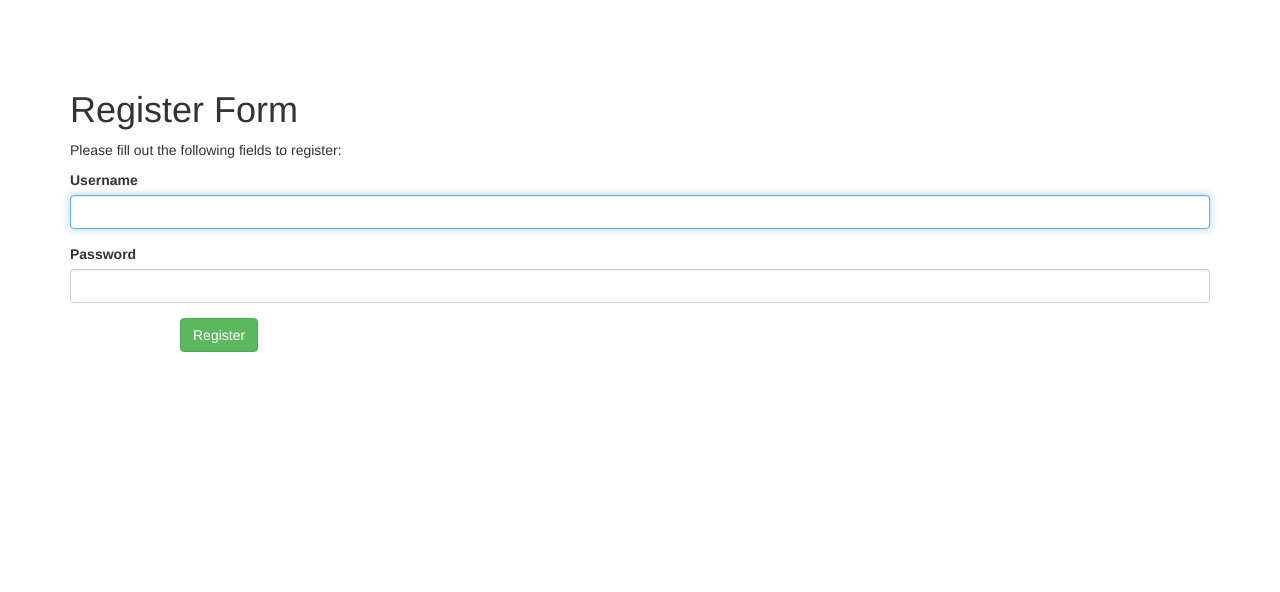
After one commit to skrasavin/Yii2, a Yii app: template lesson5/views/user/register-form.php in a window 1280 px wide. The commit adds this page. Shown: the top 592 px of the page. Run offline with PHP 8.4 and a stand-in for Yii, Linux system fonts and the light colour scheme; the template is opened without the code that fills it, so the values that code supplies are empty; form fields are guessed from the names that the template uses; some libraries are stand-ins or nearby versions.

Commit message:
add lesson5

```diff
--- a/lesson5/config/db.php
+++ b/lesson5/config/db.php
@@ -2,7 +2,7 @@
 
 return [
     'class' => yii\db\Connection::class,
-    'dsn' => 'mysql:host=192.168.1.70;dbname=admin_yii2',
+    'dsn' => 'mysql:host=192.168.1.106;dbname=admin_yii2',
     'username' => 'admin_serg',
     'password' => '111111',
     'charset' => 'utf8',
--- a/lesson5/config/web.php
+++ b/lesson5/config/web.php
@@ -20,7 +20,6 @@ $config = [
         '@bower' => '@vendor/bower-asset',
         '@npm' => '@vendor/npm-asset',
     ],
-
     'modules' => [],
 
     'components' => [
@@ -28,7 +27,10 @@ $config = [
             // !!! insert a secret key in the following (if it is empty) - this is required by cookie validation
             'cookieValidationKey' => 'Fet2SHWdQQCJgh9dFkbF2RksZkU-pDOr',
         ],
-
+        'formatter' => [
+            'class' => 'yii\i18n\Formatter',
+            'dateFormat' => 'dd.mm.yy'
+        ],
         'cache' => [
             'class' => yii\caching\FileCache::class,
         ],
--- a/lesson5/controllers/ActivityController.php
+++ b/lesson5/controllers/ActivityController.php
@@ -14,7 +14,7 @@ use app\models\User;
 
 class ActivityController extends Controller
 {
-
+/*
     public function behaviors()
     {
         return [
@@ -23,7 +23,7 @@ class ActivityController extends Controller
                 'only' => ['index', 'view', 'create'],
                 'rules' => [
                     [
-                        'allow' => true,
+                        'allow' => false,
                         'roles' => ['admin'],
                     ],
                 ],
--- a/lesson5/controllers/SiteController.php
+++ b/lesson5/controllers/SiteController.php
@@ -41,11 +41,7 @@ class SiteController extends Controller
     /**
      * {@inheritdoc}
      */
-    public function actionRegisterForm()
-    {
-        $model = new RegisterForm();
-        return $this->render('register-form', compact('model'));
-    }
+
     public function actions()
     {
         return [
--- a/lesson5/views/layouts/main.php
+++ b/lesson5/views/layouts/main.php
@@ -59,7 +59,7 @@ AppAsset::register($this);
                 . Html::endForm()
                 . '</li>'
             ),
-            ['label' => 'Регистрация', 'url' => ['/site/register-form']],
+            ['label' => 'Регистрация', 'url' => ['/user/register-form']],
         ],
     ]);
 
--- /dev/null
+++ b/lesson5/views/user/register-form.php
@@ -0,0 +1,41 @@
+<?php
+
+/* @var $this yii\web\View */
+/* @var $form yii\bootstrap\ActiveForm */
+/* @var $model app\models\RegisterForm */
+
+use yii\helpers\Html;
+use yii\bootstrap\ActiveForm;
+
+$this->title = 'Register Form';
+$this->params['breadcrumbs'][] = $this->title;
+?>
+<div class="site-login">
+    <h1><?= Html::encode($this->title) ?></h1>
+
+    <p>Please fill out the following fields to register:</p>
+
+    <?php $form = ActiveForm::begin([
+        'action' => 'register-users',
+        'id' => 'login-form',
+        'layout' => 'horizontal',
+        'fieldConfig' => [
+            'template' => "{label}\n<div class=\"col-lg-3\">{input}</div>\n<div class=\"col-lg-8\">{error}</div>",
+            'labelOptions' => ['class' => 'col-lg-1 control-label'],
+        ],
+    ]); ?>
+
+    <?= $form->field($model, 'username')->textInput(['autofocus' => true]) ?>
+
+    <?= $form->field($model, 'password')->passwordInput() ?>
+
+
+    <div class="form-group">
+        <div class="col-lg-offset-1 col-lg-11">
+            <?= Html::submitButton('Register', ['class' => 'btn btn-success']) ?>
+        </div>
+    </div>
+
+    <?php ActiveForm::end(); ?>
+
+</div>
--- a/lesson5/web/index.php
+++ b/lesson5/web/index.php
@@ -8,5 +8,6 @@ require __DIR__ . '/../vendor/autoload.php';
 require __DIR__ . '/../vendor/yiisoft/yii2/Yii.php';
 
 $config = require __DIR__ . '/../config/web.php';
+$date_config = require __DIR__ . '/../config/date.php';
 
 (new yii\web\Application($config))->run();
```
Also changed, not shown: lesson5/controllers/UserController.php (added, +22 -0 lines), lesson5/models/Activity.php (+14 -2 lines), lesson5/config/date.php (added), 1 other file.
